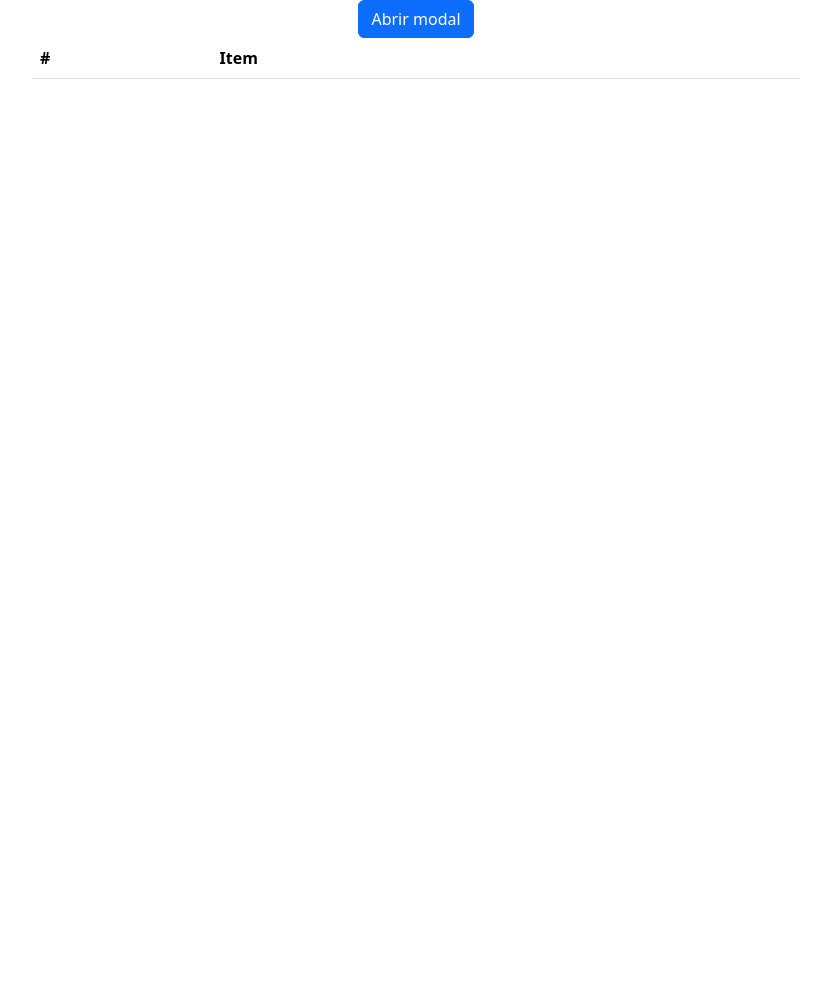
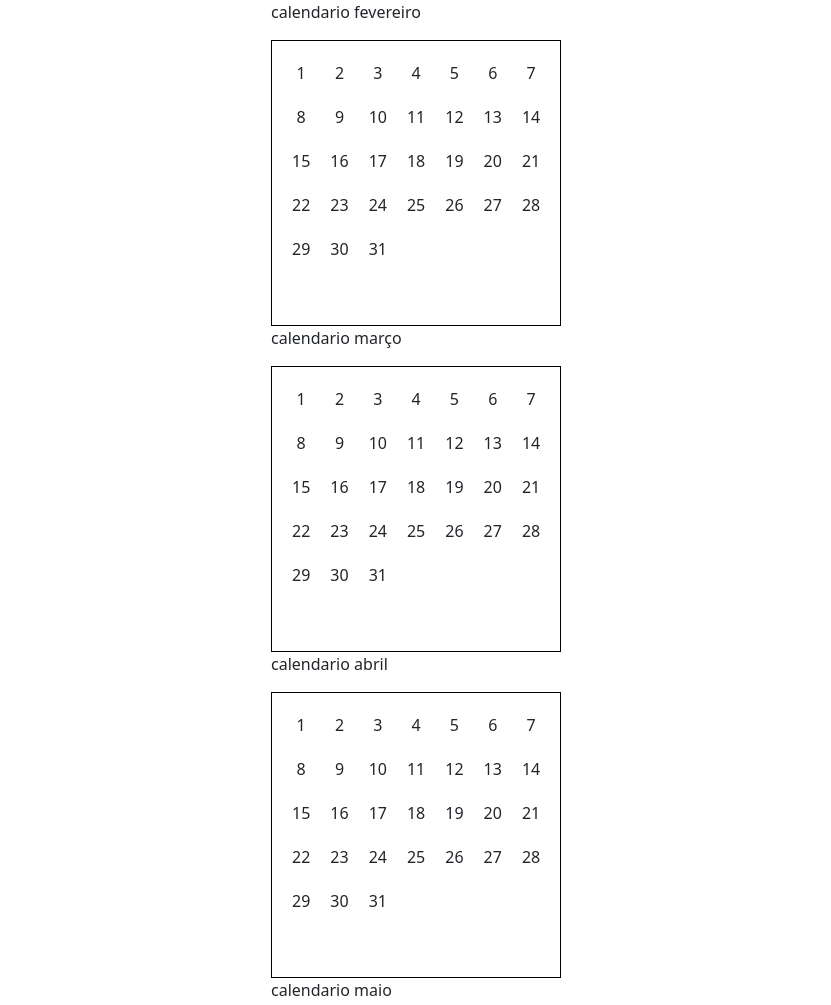
Before and after one commit to RichardSantosPaiva/to-do-list, a plain HTML site: page index.html in a window 1280 px wide. Shown: the top 1005 px of the page, without its empty margins (224-1055 px from the left). Before the commit the page ends 800 px from the top, so only its background shows below. Drawn offline with nearby package versions, Linux system fonts and the light colour scheme.

Commit message:
add calendario

```diff
--- a/index.html
+++ b/index.html
@@ -5,15 +5,21 @@
     <meta name="viewport" content="width=device-width, initial-scale=1.0">
     <title>sei la mano</title>
     <script src="https://code.jquery.com/jquery-3.6.4.min.js"></script>
-    <link href="https://cdn.jsdelivr.net/npm/bootstrap@5.3.3/dist/css/bootstrap.min.css" rel="stylesheet" integrity="sha384-QWTKZyjpPEjISv5WaRU9OFeRpok6YctnYmDr5pNlyT2bRjXh0JMhjY6hW+ALEwIH" crossorigin="anonymous">
+    <link href="https://cdn.jsdelivr.net/npm/bootstrap@5.3.3/dist/css/bootstrap.min.css" rel="stylesheet"
+      integrity="sha384-QWTKZyjpPEjISv5WaRU9OFeRpok6YctnYmDr5pNlyT2bRjXh0JMhjY6hW+ALEwIH" crossorigin="anonymous">
     <link rel="stylesheet" href="style.css">
   </head>
   <body>
+    <!-- calendário-->
+    <div id="container-calendario">
+        <div id="calendario">
+        </div>
+    </div>
     <!-- Botão para abrir o modal -->
-    <button type="button" id="botao-criar-tarefa" class="btn btn-primary" data-bs-toggle="modal" data-bs-target="#modal-criar-item">
+    <button type="button" id="botao-criar-tarefa" class="btn btn-primary" data-bs-toggle="modal"
+      data-bs-target="#modal-criar-item">
       Abrir modal
     </button>
-
     <!-- Modal criar-->
     <div class="modal fade" id="modal-criar-item" tabindex="-1" aria-labelledby="modal-criar-item" aria-hidden="true">
       <div class="modal-dialog">
@@ -44,7 +50,9 @@
       <tbody id="table-itens">
       </tbody>
     </table>
-    <script src="https://cdn.jsdelivr.net/npm/bootstrap@5.3.3/dist/js/bootstrap.bundle.min.js" integrity="sha384-YvpcrYf0tY3lHB60NNkmXc5s9fDVZLESaAA55NDzOxhy9GkcIdslK1eN7N6jIeHz" crossorigin="anonymous"></script>
+    <script src="https://cdn.jsdelivr.net/npm/bootstrap@5.3.3/dist/js/bootstrap.bundle.min.js"
+      integrity="sha384-YvpcrYf0tY3lHB60NNkmXc5s9fDVZLESaAA55NDzOxhy9GkcIdslK1eN7N6jIeHz"
+      crossorigin="anonymous"></script>
     <script src="index.js"></script>
   </body>
 </html>
--- a/index.js
+++ b/index.js
@@ -3,6 +3,11 @@ var id = null
 $('#modal-criar-item').on('hide.bs.modal', function (evento) {
     console.log('modal fechou');
     document.getElementById("input-item").value = ""
+});
+
+document.addEventListener("DOMContentLoaded", function (event) {
+    console.log("DOM completamente carregado e analisado");
+    calendario()
 });
 
 function incluirItem(){
@@ -123,3 +128,46 @@ function deletar(btn){
         btn.parentNode.parentNode.remove()
     }
 }
+
+function calendario(){
+    const container = document.getElementById("container-calendario")
+    const btnEsquerda = document.createElement("button")
+    const btnDireita = document.createElement("button")
+    const div = document.createElement("div")
+
+    div.style.display = "flex";
+    div.style.justifyContent = "space-evenly";
+    div.style.alignItems = "center";
+
+    div.setAttribute("class","container-botao")
+
+    for(let i = 1; i<= 11; i++){
+        let arrayMeses = ["janeiro","fevereiro","março", "abril", "maio", "junho", "julho", "agosto", "setembro", "outubro", "novembro", "dezembro"]
+        let calendario = document.createElement("div")
+        calendario.setAttribute("id","calendario")
+        let calendario_datas = document.createElement("div")
+        calendario_datas.setAttribute("id","calendario-datas")
+
+        let p = document.createElement("p");
+        p.innerText = "calendario " + arrayMeses[i]
+
+        for(let i = 1; i <= 31; i++){
+            let span = document.createElement("span")
+            span.innerText = i ;
+            calendario_datas.appendChild(span)
+            calendario.appendChild(p)
+            calendario.appendChild(calendario_datas)
+            container.appendChild(calendario)
+        }
+        container.appendChild(calendario)
+    }
+
+    btnEsquerda.setAttribute("id","esquerda")
+    btnDireita.setAttribute("id","direita")
+    btnEsquerda.innerText = "<-"
+    btnDireita.innerText = "->"
+    div.appendChild(btnEsquerda)
+    div.appendChild(btnDireita)
+    div.style.display
+    container.appendChild(div)
+}
--- a/style.css
+++ b/style.css
@@ -19,3 +19,23 @@ tr th + td {
     display: flex;
     gap: 20px;
 }
+
+#container-calendario{
+    width: 290px;
+    margin: auto;
+}
+
+#calendario-datas {
+    margin: auto;
+    border: 1px solid black;
+    display: grid;
+    grid-template-columns: repeat(7, 1fr);
+    grid-template-rows: repeat(6, 1fr);
+    padding: 10px;
+}
+
+#calendario-datas span {
+    display: block;
+    padding: 10px;
+    text-align: center;
+}
```
Lines whose indentation alone changed are shown as unchanged.
